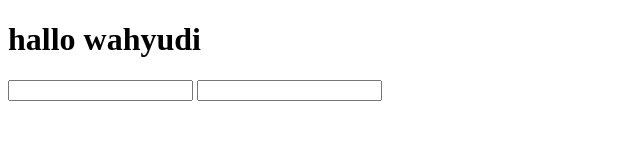
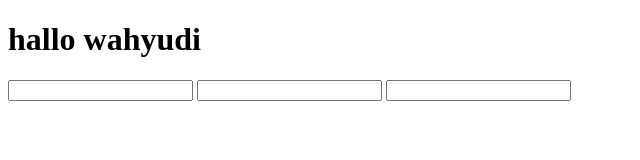
Before and after one commit to wahyudigor/belajar_git3, a plain HTML site: page index.html in a window 1280 px wide. Shown: the whole page, without its empty margins (0-640 px from the left). Drawn offline with Linux system fonts and the light colour scheme.

Commit message:
feat: menambahkan serching 2

```diff
--- a/index.html
+++ b/index.html
@@ -9,5 +9,6 @@
     <h1>hallo wahyudi</h1>
     <input type="text" name="filter" />
     <input type="text" name="serching" />
+    <input type="text" name="serching2" />
   </body>
 </html>
```
